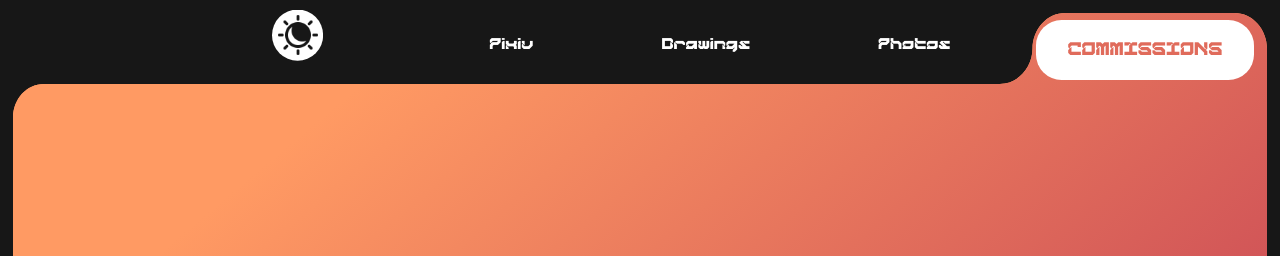
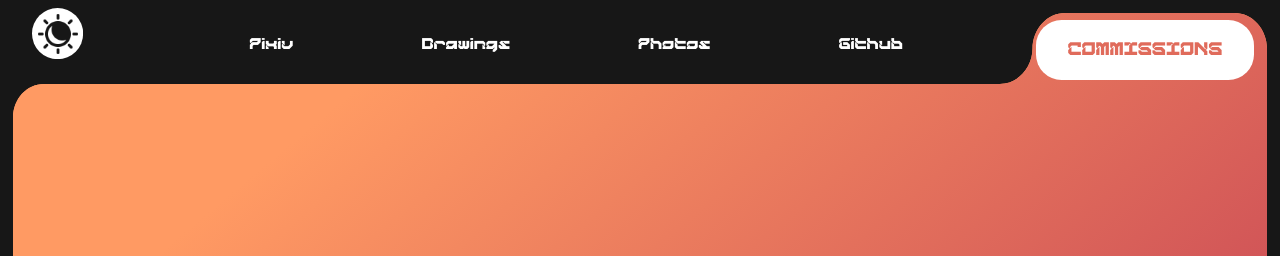
Before and after one commit to OakFlashh/galleryMKIII, a plain HTML site: page index.html in a window 1280 px wide. Shown: the top 256 px of the page. Drawn offline with Linux system fonts and the light colour scheme.

Commit message:
Update main.css

```diff
--- a/css/main.css
+++ b/css/main.css
@@ -60,6 +60,7 @@ img,.mainRectangle .background {transition: opacity 0.4s ease;opacity: 1;}
   height: 10vh;
   width: 90vw;
   top: 0.6vh;
+  left: -4000px;
   font-family: Fonty;
   font-size: 1.2vw;
   color: white;
@@ -81,23 +82,25 @@ img,.mainRectangle .background {transition: opacity 0.4s ease;opacity: 1;}
   transition: transform 0.2s ease;
 }
 
-.Pixiv {animation: side 2s cubic-bezier(0.3, 0.1, 0.0, 1.0) 2s forwards; margin-left: -150vw;}
-.Drawings {animation: side 2s cubic-bezier(0.3, 0.1, 0.0, 1.0) 1.7s forwards;}
-.Photos {animation: side 2s cubic-bezier(0.3, 0.1, 0.0, 1.0) 1.4s forwards;}
-.Github {animation: side 2s cubic-bezier(0.3, 0.1, 0.0, 1.0) 1.1s forwards;}
+.Pixiv {animation: side 2.2s cubic-bezier(0.3, 0.1, 0.0, 1.0) 2s forwards;}
+.Drawings {animation: side 2.2s cubic-bezier(0.3, 0.1, 0.0, 1.0) 1.7s forwards;}
+.Photos {animation: side 2.2s cubic-bezier(0.3, 0.1, 0.0, 1.0) 1.4s forwards;}
+.Github {animation: side 2.2s cubic-bezier(0.3, 0.1, 0.0, 1.0) 1.1s forwards;}
 
 #darkMode {
   position: absolute;
   height: 4vw;
   width: 4vw;
-  top: 1.2vh;
-  left: -72.5vw;
   background: white;
+  margin-bottom: 0.8vh;
   clip-path: circle(50%);
-  animation: side 2s cubic-bezier(0.3, 0.1, 0.0, 1.0) 2.3s forwards;
+  top: 1vh;
+  left: -102.5vw;
+  animation: side2 2.2s cubic-bezier(0.3, 0.1, 0.0, 1.0) 2.4s forwards;
   display: flex;
   justify-content: center;
   align-items: center;
+  z-index: 2;
 }
 
 #darkMode img {
@@ -194,7 +197,16 @@ img,.mainRectangle .background {transition: opacity 0.4s ease;opacity: 1;}
     transform: translateX(0);
   }
   to {
-    transform: translateX(150vh);
+    transform: translateX(4000px);
+  }
+}
+
+@keyframes side2 {
+  from {
+    transform: translateX(0);
+  }
+  to {
+    transform: translateX(105vw);
   }
 }
 
```
